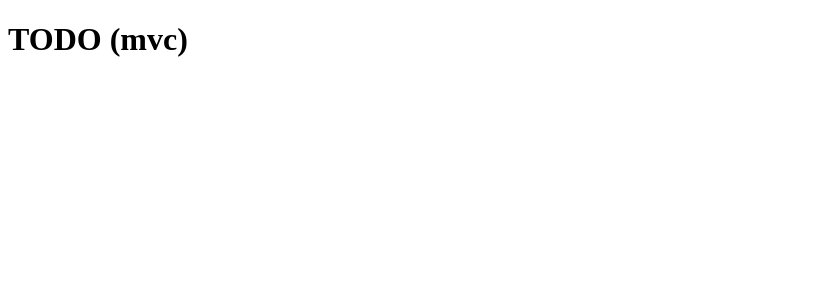
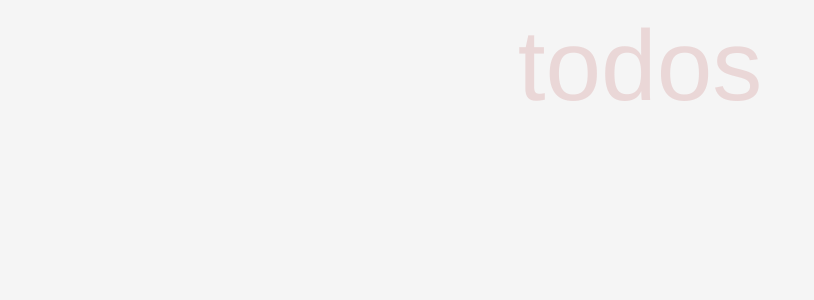
Before and after one commit to retreon/todomvc, a React (Create React App) app: page / in a window 1280 px wide. Shown: the top 300 px of the page, without its empty margins (0-814 px from the left). Built offline with nearby package versions, Linux system fonts and the light colour scheme.

Commit message:
Add style defaults
I'm going to try using CSS variables for this app. I have a suspicion
they're more powerful than most people realize.

```diff
--- a/package.json
+++ b/package.json
@@ -11,6 +11,7 @@
     "react": "^17.0.1",
     "react-dom": "^17.0.1",
     "react-scripts": "4.0.0",
+    "styled-components": "^5.2.1",
     "typescript": "^4.0.3"
   },
   "scripts": {
@@ -57,6 +58,7 @@
   "devDependencies": {
     "@types/enzyme": "^3.10.8",
     "@types/enzyme-adapter-react-16": "^1.0.6",
+    "@types/styled-components": "^5.1.4",
     "enzyme": "^3.11.0",
     "enzyme-adapter-react-16": "^1.15.5",
     "eslint-config-prettier": "^6.15.0",
--- a/src/App.tsx
+++ b/src/App.tsx
@@ -1,5 +1,39 @@
 import React from 'react';
+import styled from 'styled-components';
+
+const Container = styled.div`
+  background-color: var(--color-background);
+  color: var(--color-text);
+  font: var(--font);
+  line-height: 1.4rem;
+  display: flex;
+  min-height: 100vh;
+  justify-content: center;
+`;
+
+const Todos = styled.section`
+  display: flex;
+  flex-direction: column;
+  flex-grow: 1;
+  max-width: calc(var(--unit) * 70);
+`;
+
+const Heading = styled.h1`
+  color: var(--color-title);
+  font-weight: 100;
+  font-size: 100px;
+  line-height: normal;
+  text-align: center;
+  margin: var(--unit) 0;
+  text-rendering: optimizeLegibility;
+`;
 
 export default function App() {
-  return <h1>TODO (mvc)</h1>;
+  return (
+    <Container>
+      <Todos>
+        <Heading>todos</Heading>
+      </Todos>
+    </Container>
+  );
 }
--- a/src/index.tsx
+++ b/src/index.tsx
@@ -1,10 +1,32 @@
 import React from 'react';
 import ReactDOM from 'react-dom';
+import styled, { createGlobalStyle } from 'styled-components';
+
 import App from './App';
+
+const GlobalStyle = createGlobalStyle`
+  body {
+    margin: 0;
+    box-sizing: border-box;
+    -moz-osx-font-smoothing: grayscale;
+    -webkit-font-smoothing: antialiased;
+  }
+`;
+
+const ThemeProvider = styled.div`
+  --color-background: #f5f5f5;
+  --color-title: rgba(175, 47, 47, 0.15);
+  --color-text: #4d4d4d;
+  --font: 14px 'Helvetica Neue', Helvetica, Arial, sans-serif;
+  --unit: 0.5rem;
+`;
 
 ReactDOM.render(
   <React.StrictMode>
-    <App />
+    <GlobalStyle />
+    <ThemeProvider>
+      <App />
+    </ThemeProvider>
   </React.StrictMode>,
   document.getElementById('root'),
 );
```
Also changed, not shown: 1 other file (tests, documents, lock files or other folders).
